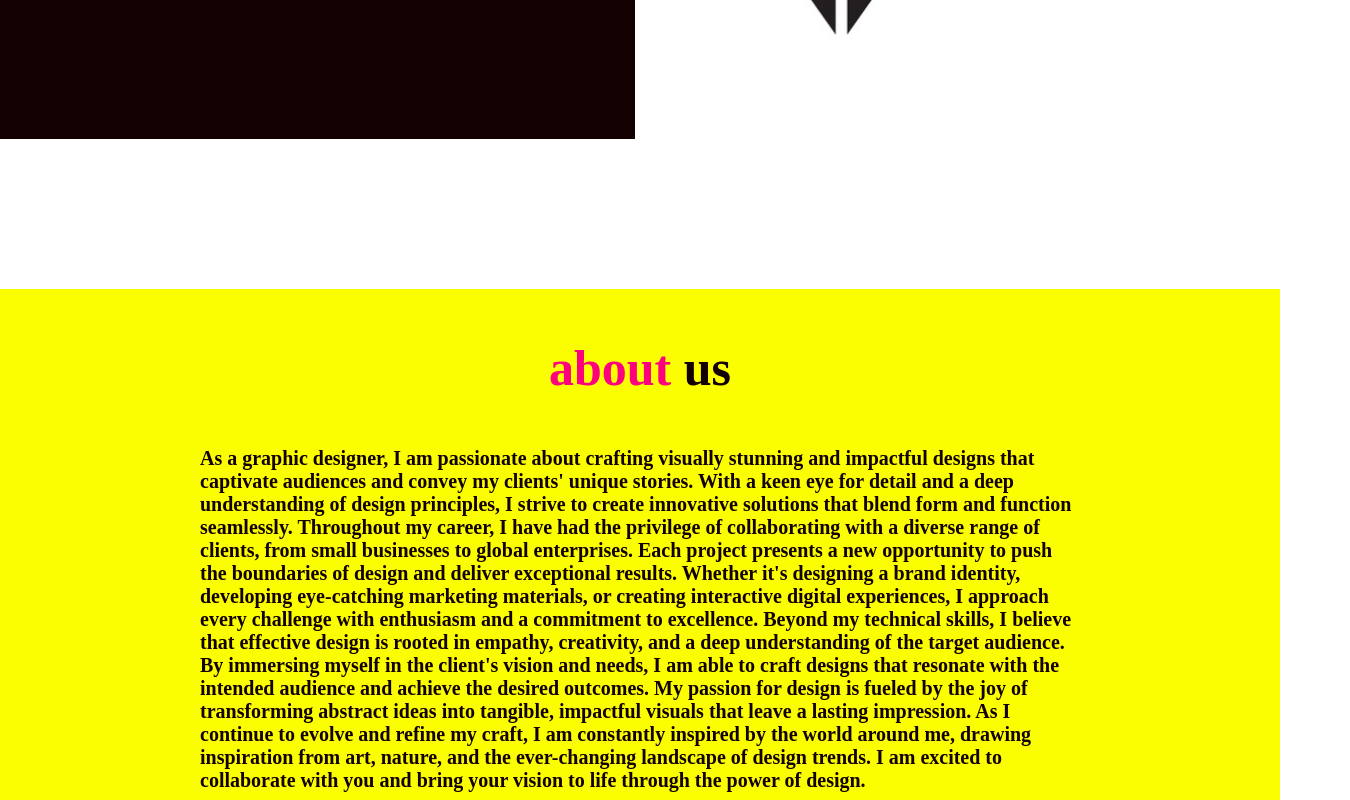
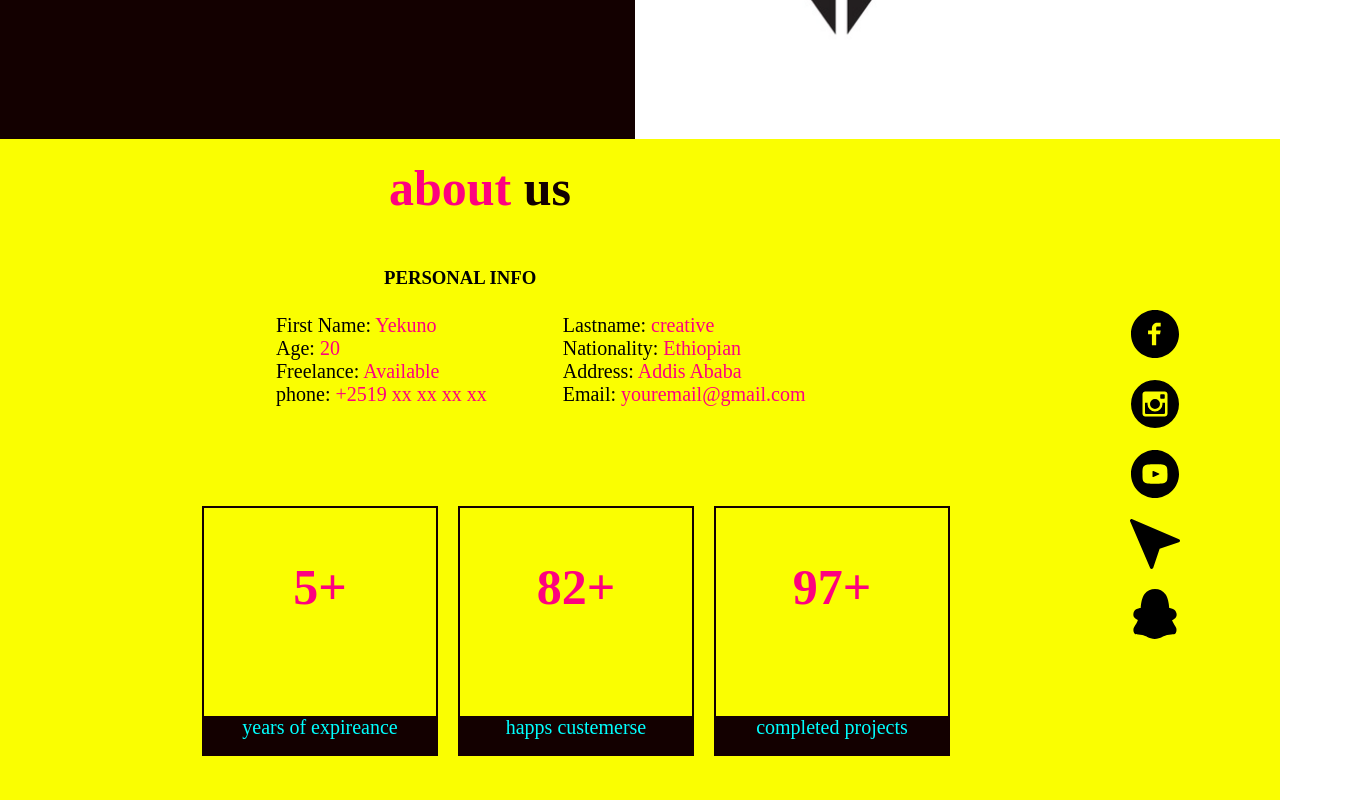
Before and after one commit to Ashtaa/yekuno, a plain HTML site: page index.html in a window 1280 px wide. Shown: the part 580-1380 px from the top of the page, 1350 px wide, since content can reach past the window. Drawn offline with Linux system fonts and the light colour scheme.

Commit message:
Add files via upload

```diff
--- a/index.html
+++ b/index.html
@@ -27,8 +27,8 @@
   </header>
 <div class="container" id="home">
   <div class="contain1">
-    <h1>yekuno <br> <span>creative</span></h1>
-    <p>
+    <h1 class="h1">yekuno <br> <span>creative</span></h1>
+    <p class="p">
       hello i am a graphics designer As a graphic designer,<br> I am passionate about crafting visually stunning and impactful designs that<br> captivate audiences and convey my clients' unique stories. With a keen eye for <br>detail and a deep understanding of design principles, I strive to create <br>innovative solutions  that blend form and function seamlessly.
      </p>
      <button class="btn"><a href=""> KNOW MORE</a></button>
@@ -36,17 +36,50 @@
   <div class="contain2"><img src="yekuno.jpg" alt=""></div>
 </div>
 <div class="about" id="about">
-  <h1 class="h2">about <span>us</span></h1>
-  <p class="p2">As a graphic designer, I am passionate about crafting visually stunning and impactful designs that captivate audiences and convey my clients' unique stories. With a keen eye for detail and a deep understanding of design principles, I strive to create innovative solutions that blend form and function seamlessly.
+   <div>
+    <h1 class="h2">about <span>us</span></h1>
+    <h3>PERSONAL INFO</h3>
+   <div class="detail">
+     <div>
+       First Name: <span>Yekuno</span> <br>
+       Age: <span>20</span><br>
+      Freelance: <span>Available</span><br>
+      phone: <span>+2519 xx xx xx xx</span><br>
+     </div>
+     <div>
+       Lastname: <span>creative</span><br>
+       Nationality: <span>Ethiopian</span><br>
+       Address: <span>Addis Ababa</span><br>
+       Email: <span>youremail@gmail.com</span><br>
+     </div>
+     <div>
 
-    Throughout my career, I have had the privilege of collaborating with a diverse range of clients, from small businesses to global enterprises. Each project presents a new opportunity to push the boundaries of design and deliver exceptional results. Whether it's designing a brand identity, developing eye-catching marketing materials, or creating interactive digital experiences, I approach every challenge with enthusiasm and a commitment to excellence.
+     </div>
+   </div>
+     <div class="side">
+       <div>
+         <h1>5+</h1><p class="p3">years of expireance</p>
+       </div>
+       <div>
+         <h1>82+</h1><p class="p3">happs custemerse</p>
+       </div>
+       <div>
+         <h1>97+</h1><p class="p3">completed projects</p>
+       </div>
 
-    Beyond my technical skills, I believe that effective design is rooted in empathy, creativity, and a deep understanding of the target audience. By immersing myself in the client's vision and needs, I am able to craft designs that resonate with the intended audience and achieve the desired outcomes. My passion for design is fueled by the joy of transforming abstract ideas into tangible, impactful visuals that leave a lasting impression.
 
-    As I continue to evolve and refine my craft, I am constantly inspired by the world around me, drawing inspiration from art, nature, and the ever-changing landscape of design trends. I am excited to collaborate with you and bring your vision to life through the power of design.</p>
+   </div>
+   </div>
+
+<div class="social"><svg xmlns="http://www.w3.org/2000/svg" width="1em" height="1em" viewBox="0 0 20 20"><path fill="black" d="M10 .4C4.698.4.4 4.698.4 10s4.298 9.6 9.6 9.6s9.6-4.298 9.6-9.6S15.302.4 10 .4m2.274 6.634h-1.443c-.171 0-.361.225-.361.524V8.6h1.805l-.273 1.486H10.47v4.461H8.767v-4.461H7.222V8.6h1.545v-.874c0-1.254.87-2.273 2.064-2.273h1.443z"/></svg>
+  <svg xmlns="http://www.w3.org/2000/svg" width="1em" height="1em" viewBox="0 0 20 20"><path fill="black" d="M13 10a3 3 0 1 1-6 0c0-.171.018-.338.049-.5H6v3.997c0 .278.225.503.503.503h6.995a.503.503 0 0 0 .502-.503V9.5h-1.049c.031.162.049.329.049.5m-3 2a2 2 0 1 0-.001-4.001A2 2 0 0 0 10 12m2.4-4.1h1.199a.301.301 0 0 0 .301-.3V6.401a.301.301 0 0 0-.301-.301H12.4a.301.301 0 0 0-.301.301V7.6c.001.165.136.3.301.3M10 .4A9.6 9.6 0 0 0 .4 10a9.6 9.6 0 0 0 9.6 9.6a9.6 9.6 0 0 0 9.6-9.6A9.6 9.6 0 0 0 10 .4m5 13.489C15 14.5 14.5 15 13.889 15H6.111C5.5 15 5 14.5 5 13.889V6.111C5 5.5 5.5 5 6.111 5h7.778C14.5 5 15 5.5 15 6.111z"/></svg>
+  <svg xmlns="http://www.w3.org/2000/svg" width="1em" height="1em" viewBox="0 0 20 20"><path fill="black" d="M11.603 9.833L9.357 8.785C9.161 8.694 9 8.796 9 9.013v1.974c0 .217.161.319.357.228l2.245-1.048c.197-.092.197-.242.001-.334M10 .4C4.698.4.4 4.698.4 10s4.298 9.6 9.6 9.6s9.6-4.298 9.6-9.6S15.302.4 10 .4m0 13.5c-4.914 0-5-.443-5-3.9s.086-3.9 5-3.9s5 .443 5 3.9s-.086 3.9-5 3.9"/></svg>
+  <svg xmlns="http://www.w3.org/2000/svg" width="1em" height="1em" viewBox="0 0 15 15"><path fill="black" d="M.697.04A.5.5 0 0 0 .04.697l6 14a.5.5 0 0 0 .934-.039l1.921-5.763l5.763-1.92a.5.5 0 0 0 .039-.935z"/></svg>
+  <svg xmlns="http://www.w3.org/2000/svg" width="1em" height="1em" viewBox="0 0 15 15"><path fill="black" d="M7.5 0C6.249 0 5.144.476 4.365 1.479c-.696.893-1.09 2.712-1.155 4.23l-.08.012l-.022.003c-.117.018-.256.04-.4.068c-.504.103-1.458.376-1.672 1.474c-.1.513.013.961.268 1.308c.23.31.54.495.768.61c.097.05.196.095.296.137c-.228.673-.627 1.366-1.069 1.993c-.414.587-.304 1.33-.09 1.816c.213.486.617.464 1.291.495c.382.018.783.06 1.181.139c.18.035.393.114.657.232c.153.07.306.14.458.215c.123.06.254.123.405.193c.62.288 1.383.596 2.227.596c.845 0 1.607-.308 2.227-.596c.151-.07.282-.133.406-.193l.027-.014a16.8 16.8 0 0 1 .43-.201c.265-.118.477-.196.657-.232a8.09 8.09 0 0 1 1.18-.139c.675-.031 1.198-.01 1.413-.495c.213-.485.323-1.229-.09-1.816c-.44-.623-.837-1.31-1.066-1.98a4.72 4.72 0 0 0 .33-.146c.234-.113.562-.301.79-.626c.267-.377.342-.853.19-1.366c-.302-1.023-1.182-1.295-1.697-1.403a6.404 6.404 0 0 0-.385-.068l-.014-.002l-.06-.01c-.07-1.424-.443-3.225-1.123-4.132C9.878.56 8.78 0 7.5 0"/></svg>
+</div>
 </div>
 <div class="container3" id="skill">
-  <h1>my <span>Skills</span></h1>
+  <h1 class="h1">my <span>Skills</span></h1>
   <div class="skills">
     <div class="skill">
       <div class="skill-name">comunication</div>
@@ -75,7 +108,7 @@
   </div>
 </div>
 <div id="portfolio">
-  <h1>my <span>project</span></h1>
+  <h1 >my <span>project</span></h1>
 <div class="portfolio">
 
   <div >
--- a/styles.css
+++ b/styles.css
@@ -95,7 +95,10 @@ nav {
   background-color: #fff;
   margin: 3px 0;
 }
+.p3{
 
+  margin-top: 100px;
+}
 /* Media query for smaller screens */
 @media (max-width: 768px) {
   .skill{
@@ -168,19 +171,76 @@ span{
 
 .about p{
   color: #130000;
-  padding-left: 10px;
-  padding-right: 10px;
+
 
 }
+.btn{
+  margin-top: 50px ;
+  margin-left: 10px;
+}
+.social svg{
+  display: block;
+  font-size: 50px;
 
+  margin: 20px;
+}
+.social{
+  padding: 150px;
+
+}
+.about h3{
+  margin-left: 40%;
+  padding-top: 50px;
+  padding-bottom: 20px;
+}
+.detail{
+  display: flex;
+margin-left: 200px;
+}
+.detail div{
+ margin-left: 10%;
+ font-size: 20px;
+ margin-top: 5px;
+}
+.side{
+  display: flex;
+  margin-left: 20%;
+  margin-top: 0;
+}
+.side div {
+  border: 2px solid #130000;
+  height: 250px;
+  width: 300px;
+  margin: 10px;
+  margin-top: 100px;
+}
+.side div h1{
+  margin-top: 50px;
+}
+.side div p{
+  color: aqua;
+  text-align: center;
+  background-color: #130000;
+  height: 40px;
+  margin-bottom: 0;
+}
+.about{
+  display: flex;
+  padding: 0;
+}
+.h2{
+  margin-top: 20px;
+}
 @media only screen and (min-width:992px){
+  .btn{
+    margin: 50px;
+  }
   .about p{
     color: #130000;
-    padding-left: 200px;
-    padding-right: 200px;
+
     font-size: 20px;
   }
-  h1{
+  .h1{
     color: #fffb00;
     padding: 50px 50px;
     margin-top: 150px;
@@ -189,7 +249,7 @@ span{
     display: none;
   }
 }
-p{
+.p{
   font-weight: 700;
   color: white;
   color: yellow;
@@ -220,7 +280,7 @@ p{
   background-color: #130000;
   border: 2px solid;
   border-color: #fafe01;
-  margin: 50px;
+
 }
 .btn a{
   color: #fe017f;
```
